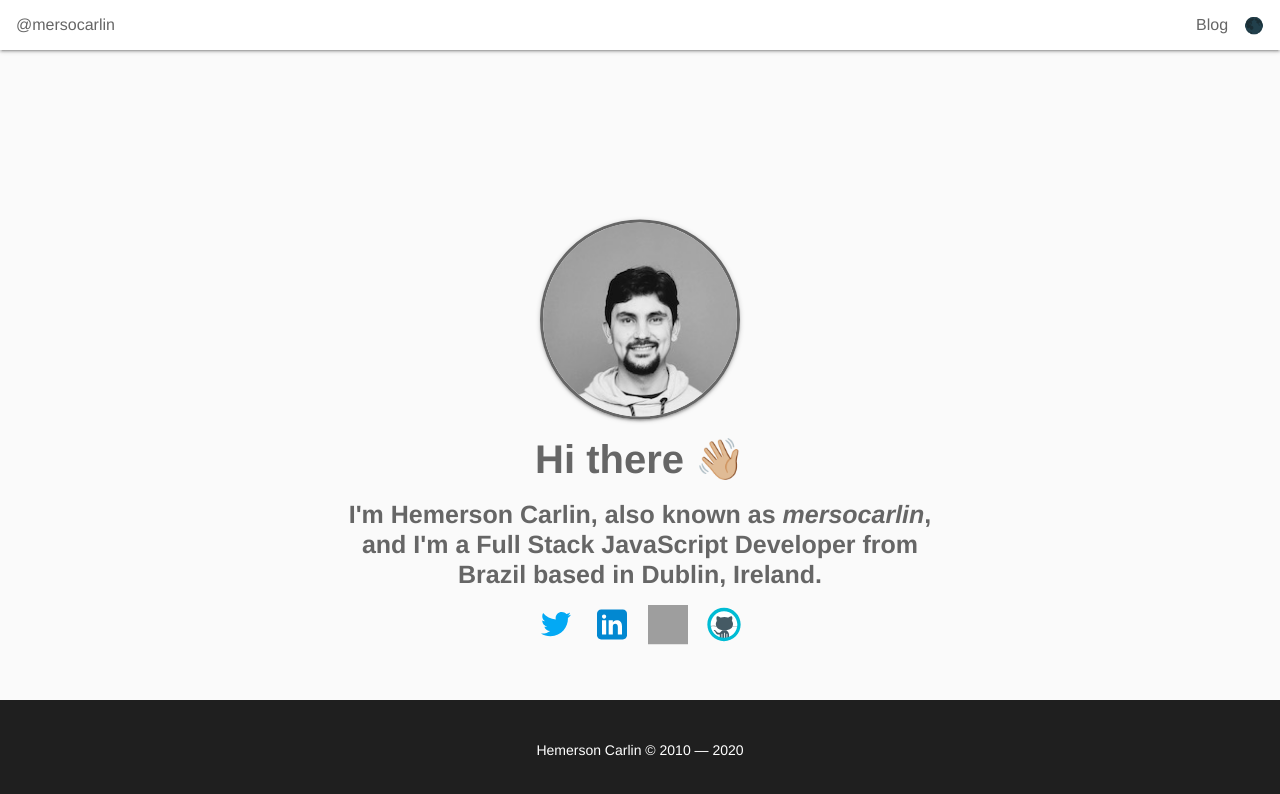
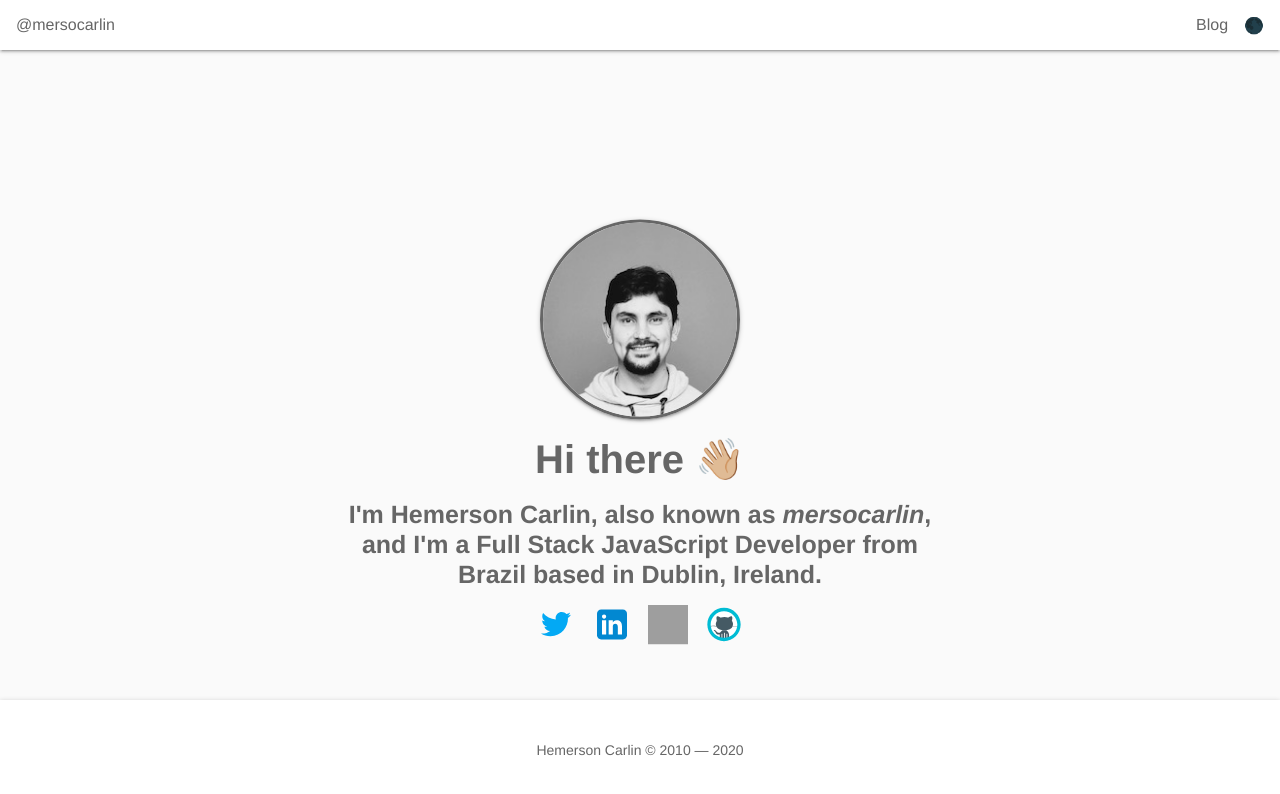
Before and after one commit to mersocarlin/mersocarlin.com, a Next.js app: page / in a window 1280 px wide. Shown: the top 794 px of the page. Built offline with nearby package versions, Linux system fonts and the light colour scheme; grey boxes are pictures that could not be loaded.

Commit message:
Update footer styles

```diff
--- a/src/components/Layout.tsx
+++ b/src/components/Layout.tsx
@@ -76,8 +76,8 @@ const LayoutContent = styled.section`
 
 const StyledFooter = styled.footer`
   align-items: center;
-  background-color: var(--footer-background);
-  color: var(--footer-text);
+  background: var(--background-main-level1);
+  box-shadow: var(--box-shadow-1);
   bottom: 0;
   display: flex;
   font-size: 14rem;
--- a/src/theme/Theme.tsx
+++ b/src/theme/Theme.tsx
@@ -38,8 +38,6 @@ const theme = css`
     --background-main: #fafafa;
     --background-main-level1: #fff;
     --background-text: #666;
-    --footer-background: #1f1f1f;
-    --footer-text: #fff;
     --primary-main: #4caf81;
     --primary-dark: #0c7f54;
   }
@@ -49,8 +47,6 @@ const theme = css`
     --background-main: #212121;
     --background-main-level1: #333;
     --background-text: #fafafa;
-    --footer-background: #333;
-    --footer-text: #fafafa;
     --primary-main: #97ceb3;
     --primary-dark: #689d83;
   }
```
